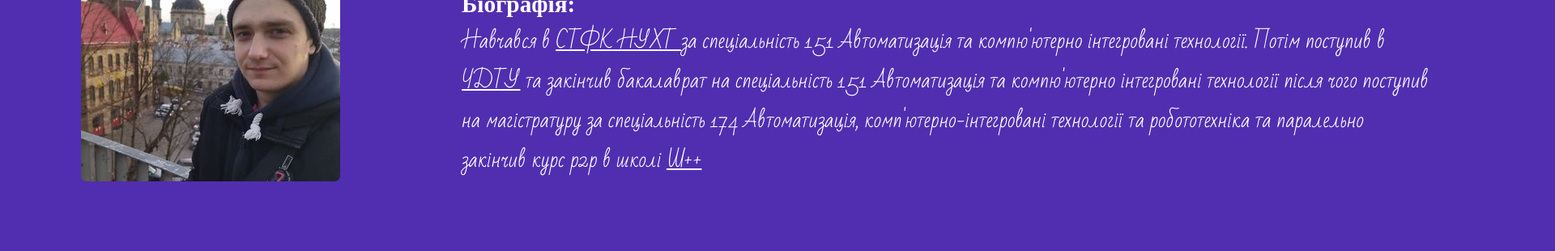
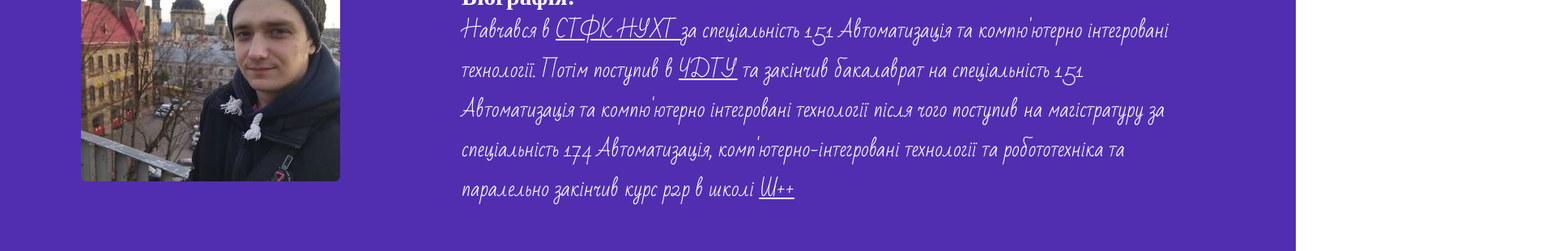
Before and after one commit to PavelRetivov/lvl1, a plain HTML site: page index.html in a window 1280 px wide. Shown: the part 284-594 px from the top of the page at 81% size, 1920 px wide, since content can reach past the window. Drawn offline with Linux system fonts and the light colour scheme; a web font is replaced by a local one.

Commit message:
Update main.css

```diff
--- a/main.css
+++ b/main.css
@@ -6,7 +6,7 @@
     margin: 0;
 }
 .container{
-    width: 1920px;
+    width: 1600px;
 }
 .header{
     background: linear-gradient(rgba(0,254,76,1) 0%, rgba(81,46,176,1) 100%);
```
